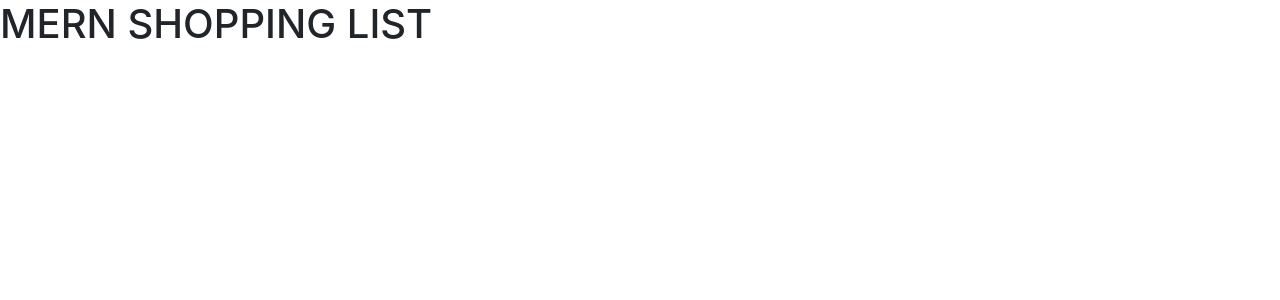
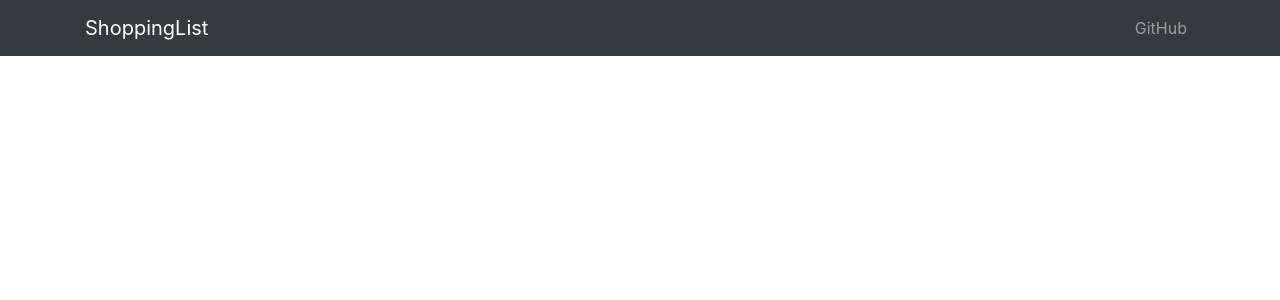
Before and after one commit to SaroshKhawar496/MERN-Shopping-List, a React (Create React App) app in the folder client/: page / in a window 1280 px wide. Shown: the top 300 px of the page. Built offline with nearby package versions, Linux system fonts and the light colour scheme.

Commit message:
Created AppNavBar component

```diff
--- a/client/src/App.js
+++ b/client/src/App.js
@@ -1,12 +1,13 @@
 import React, { Component } from 'react';
 import './App.css';
 import 'bootstrap/dist/css/bootstrap.min.css';
+import AppNavBar from './components/AppNavBar'
 
 class App extends Component {
   render() {
     return (
       <div className="App">
-        <h1>MERN SHOPPING LIST</h1>
+        <AppNavBar/>
       </div>
     );
   }
--- a/client/src/components/AppNavBar.js
+++ b/client/src/components/AppNavBar.js
@@ -0,0 +1,56 @@
+import React, {Component} from 'react';
+import {
+    Collapse,
+    Navbar,
+    NavbarToggler,
+    NavbarBrand,
+    Nav,
+    NavItem,
+    NavLink,
+    Container
+} from 'reactstrap';
+
+class AppNavBar extends Component {
+
+    state = {
+        isOpen: false
+    }
+
+    toggle = () => {
+        this.setState({
+            isOpen: !this.state.isOpen
+        })
+    }
+
+    render(){
+        return(
+            <div>
+                <Navbar color="dark" dark expand='sm' className="mb-5">
+                    <Container>
+                        <NavbarBrand href="/">
+                            ShoppingList
+                        </NavbarBrand>
+
+                        <NavbarToggler onClick={this.toggle} />
+
+                        <Collapse isOpen={this.state.isOpen} navbar>
+                            <Nav className="ml-auto" navbar>
+                                <NavItem>
+                                    <NavLink href="https://github.com/SaroshKhawar496/MERN-Shopping-List">
+                                        GitHub
+                                    </NavLink>
+                                </NavItem>
+                            </Nav>
+                        </Collapse>
+                    </Container>
+
+                </Navbar>
+            </div>
+        )
+    }
+
+}
+
+
+
+export default AppNavBar;
```
